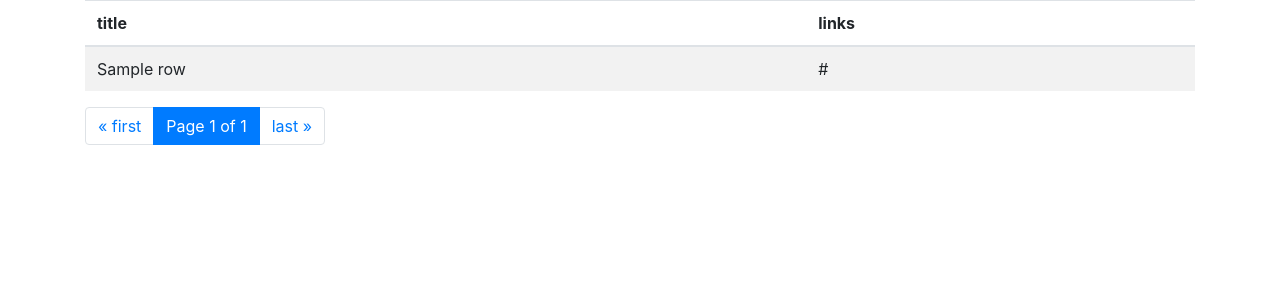
After one commit to leekh730/web_config, a Django app: template templates/board/listwithmongowithpaginator.html in a window 1280 px wide. The commit adds this page. Shown: the top 300 px of the page. Run offline with Django 3.2, Linux system fonts and the light colour scheme; the template is opened without the code that fills it: most values are stand-ins (such as "Sample title", 1, 10 or a date in 2020); some libraries are stand-ins or nearby versions.

Commit message:
paginator

```diff
--- a/templates/board/listwithmongo.html
+++ b/templates/board/listwithmongo.html
@@ -1,6 +1,9 @@
+<link rel="stylesheet" href="https://stackpath.bootstrapcdn.com/bootstrap/4.5.2/css/bootstrap.min.css" integrity="sha384-JcKb8q3iqJ61gNV9KGb8thSsNjpSL0n8PARn9HuZOnIxN0hoP+VmmDGMN5t9UJ0Z" crossorigin="anonymous">
+<div class='container'>
     <table class='table table-striped'>
         <tr> <th>title</th> <th>links</th> </tr>
         {% for row in page_obj.0%}
         <tr> <td>{{row.title}}</td> <td>{{row.link}}</td> </tr>
         {% endfor %}
     </table>
+</div>
--- /dev/null
+++ b/templates/board/listwithmongowithpaginator.html
@@ -0,0 +1,36 @@
+<link rel="stylesheet" href="https://stackpath.bootstrapcdn.com/bootstrap/4.3.1/css/bootstrap.min.css"
+    integrity="sha384-ggOyR0iXCbMQv3Xipma34MD+dH/1fQ784/j6cY/iJTQUOhcWr7x9JvoRxT2MZw1T" crossorigin="anonymous">
+
+<div class="container">
+
+    <table class="table table-striped">
+        <thead>
+            <tr>
+                <th>title</th>
+                <th>links</th>
+            </tr>
+        </thead>
+        <tbody>
+            {% for row in page_obj.0%}
+            <tr>
+                <td>{{row.title}}</td>
+                <td>{{row.link}}</td>
+            </tr>
+            {% endfor %}
+        </tbody>
+    </table>
+
+    <ul class="pagination">
+        <li class="page-item"><a class="page-link" href="?page=1">&laquo; first</a></li>
+        {% if page_obj.0.has_previous %}
+        <li class="page-item"><a class="page-link" href="?page={{ page_obj.0.previous_page_number }}">Previous</a></li>
+        {% endif %}
+        <li class="page-item active"><a class="page-link" href="#">Page {{ page_obj.0.number }} of
+                {{ page_obj.0.paginator.num_pages }}</a></li>
+        {% if page_obj.0.has_next %}
+        <li class="page-item"><a class="page-link" href="?page={{ page_obj.0.next_page_number }}">Next</a></li>
+        {% endif %}
+        <li class="page-item"><a class="page-link" href="?page={{ page_obj.0.paginator.num_pages }}">last &raquo;</a>
+        </li>
+    </ul>
+</div>
--- a/web_config/urls.py
+++ b/web_config/urls.py
@@ -29,4 +29,5 @@ urlpatterns = [
     path('hello/form/', helloview.form, name='helloform'),
     path('hello/template', helloview.template, name='template'),
     path('board/listwithmongo/', boardview.listwithmongo),
+    path('board/listwithmongowithpaginator/', boardview.listwithmongowithpaginator),
 ]
```
Also changed, not shown: board/views.py (+11 -0 lines). Lines whose indentation alone changed are shown as unchanged.
